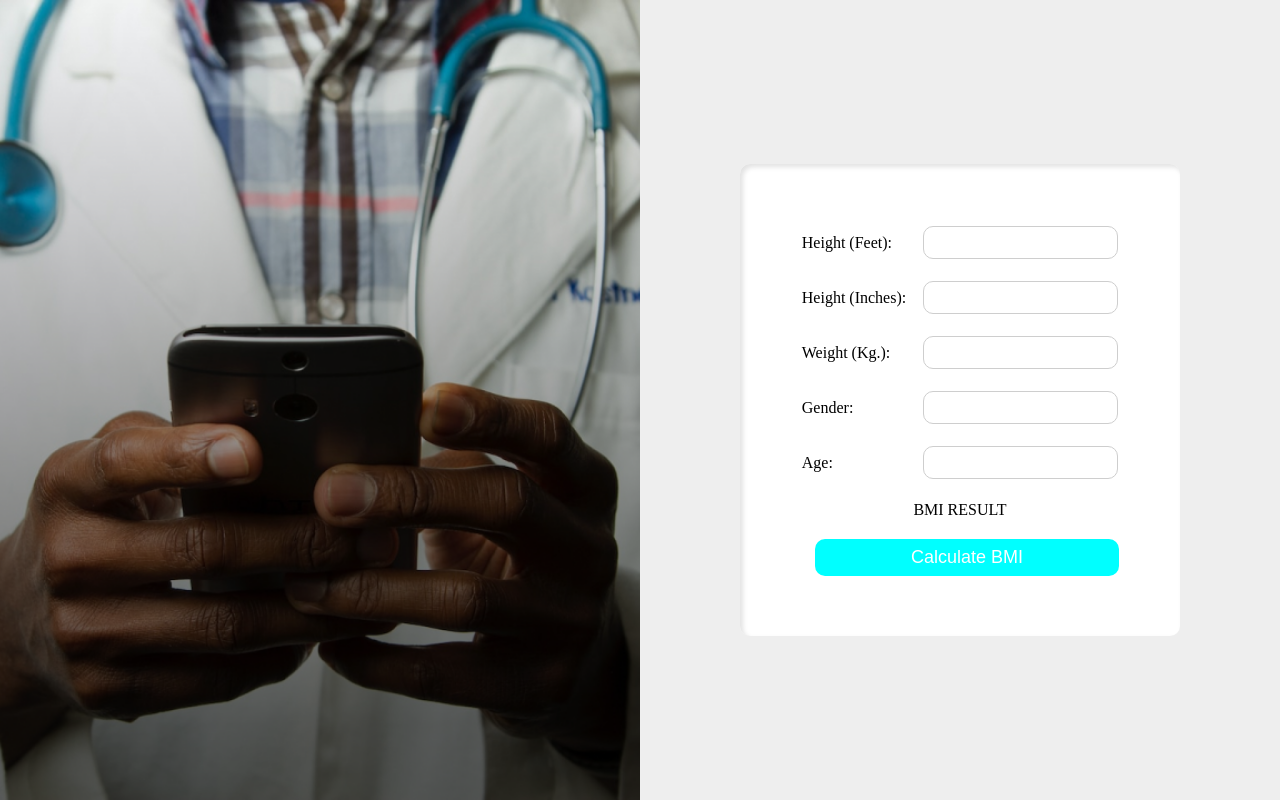
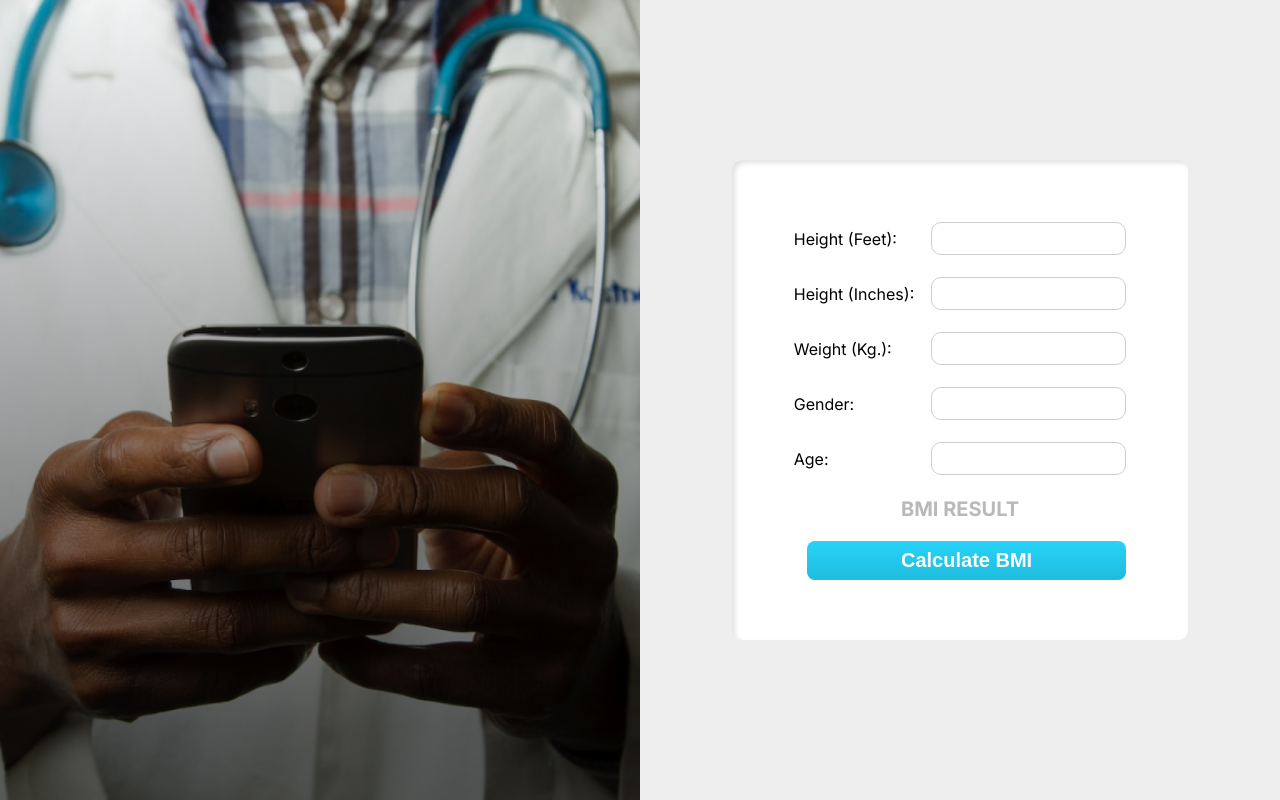
Before and after one commit to RitaOC/BMI-Calculator, a plain HTML site: page index.html in a window 1280 px wide. Drawn offline with Linux system fonts and the light colour scheme.

Commit message:
font family change

```diff
--- a/index.html
+++ b/index.html
@@ -6,6 +6,9 @@
   <meta name="viewport" content="width=device-width, initial-scale=1.0">
   <title>BMI calculator</title>
   <link rel="stylesheet" href="main.css">
+  <link rel="preconnect" href="https://fonts.googleapis.com">
+  <link rel="preconnect" href="https://fonts.gstatic.com" crossorigin>
+  <link href="https://fonts.googleapis.com/css2?family=Inter:wght@400;700&display=swap" rel="stylesheet">
   <script src="main.js" defer></script>
 </head>
 <body>
--- a/main.css
+++ b/main.css
@@ -5,6 +5,8 @@
 }
 body{
   overflow: hidden;
+  font-family: 'Inter', sans-serif;
+  font-weight: 400;
 }
 .container{
   display: grid;
@@ -43,16 +45,23 @@ input{
 #result,.resultPlace{
   text-align: center;
   padding-bottom: 10px;
+  font-weight: 700;
+  font-size: 20px;
+  color: #B9B9B9;
+}
+.resultPlace{
+  color: rgb(39, 39, 39);
 }
 #button{
   width: 95%;
   padding: 8px;
-  background-color: aqua;
   color: white;
   border: none;
-  border-radius: 10px;
+  border-radius: 8px;
   cursor: pointer;
-  font-size: large;
+  font-weight: 700;
+  font-size: 20px;
+  background: linear-gradient(180deg, #27D3F8 0%, #1FBCDD 100%);
 }
 
 @media screen and (max-width:700px){
```
